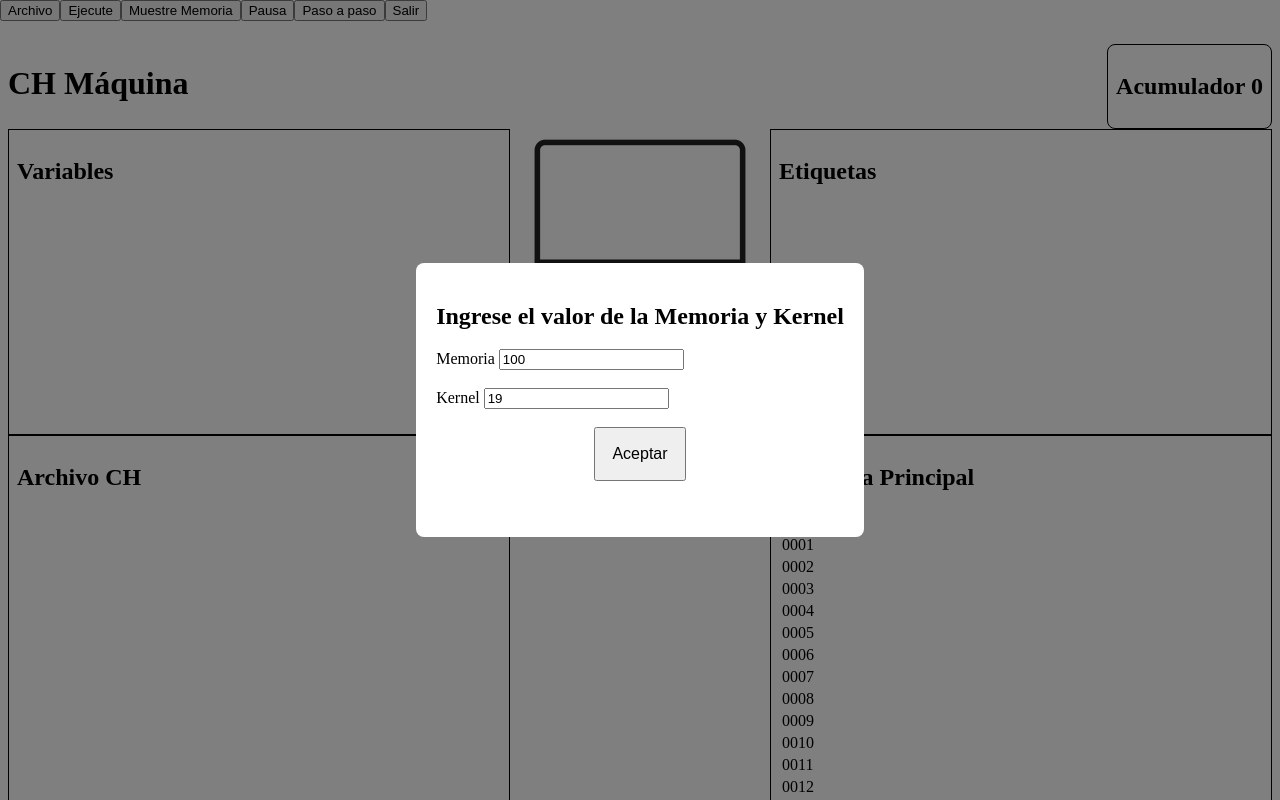
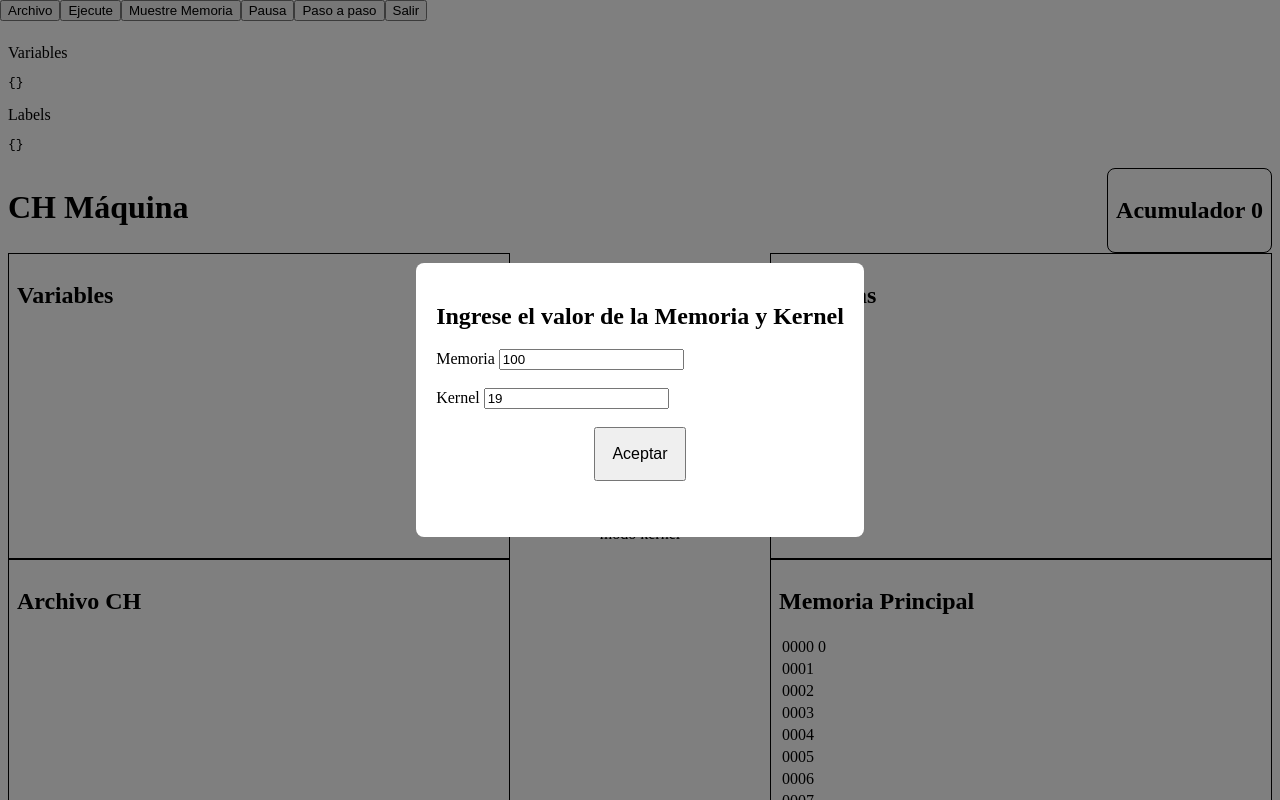
Before and after one commit to ElizabethCA94/ch-web, a Vue app: page / in a window 1280 px wide. Shown: the top 800 px of the page. Built offline with nearby package versions, Linux system fonts and the light colour scheme.

Commit message:
feat: methods for ch file

```diff
--- a/src/App.vue
+++ b/src/App.vue
@@ -1,5 +1,14 @@
 <template>
   <div class="ss-page">
+    <p>
+      Variables <br />
+      <pre>{{ mainMemoryVariables }}</pre>
+    </p>
+    <p>
+      Labels <br />
+      <!-- Texto preformateado con saltos de linea -->
+      <pre>{{ mainMemoryLabels }}</pre>
+    </p>
     <div class="ss-menu">
       <span class="ss-file-submenu">
         <button>Archivo</button>
@@ -26,6 +35,8 @@
     <div class="ss-header">
       <h1>CH Máquina</h1>
       <div class="ss-accumulator">
+        <!--Referencia reactiva: ref, proxy reflectivo, es una referencia en memoria de un valor global
+         mientras de reactive: es un conjunto de referencias reactivas  -->
         <h2>Acumulador {{ mainMemory[0].value }}</h2>
       </div>
     </div>
@@ -113,6 +124,7 @@ const userMemory = ref(100);
 const kernel = ref(19);
 const isStartModalOpen = ref(true); //variable global para que el modal que active para pedir kernel y userMemory
 // kernel.value = window.prompt('Ingrese el valor del Kernel')
+//espacio reservado para el acomulador y kernel
 const memory = reactive([
   {
     type: "accumulator",
@@ -123,17 +135,18 @@ const isStepByStep = ref(false);
 
 //necesita ser asincrona, debido a que la reactividad impide ver los cambios al tener paso a paso activo
 async function onExecute() {
-  const delay = ms => new Promise(res => setTimeout(res, ms));
-  for (const instructionString of instructions.value) {
+  const delay = (ms) => new Promise((res) => setTimeout(res, ms));
+  for (let index = 0; index < instructions.value.length; index++) {
+    const instructionString = instructions.value[index];
     if (isStepByStep.value) {
       await delay(1);
-      alert('Desea continuar?')
+      alert(`Desea continuar? ${instructionString}`);
     }
     const parts = instructionString.split(" ");
     const instruction = parts[0];
     const action = functions[instruction];
     if (action) {
-      action(parts); //ejecutar la funcion
+      action(parts, index); //ejecutar la funcion
     }
   }
 }
@@ -179,18 +192,18 @@ const validators = {
   imprima: () => {},
   etiqueta: () => {},
   vaya: () => {},
-  vasasi: () => {},
+  vayasi: () => {},
   retorne: () => {},
 };
 
 // diccionario de las funciones de ejecución
 const functions = {
-  nueva: () => {},
+  nueva: nuevaFunction,
   cargue: cargueFunction,
-  almacene: () => {},
-  lea: () => {},
-  sume: () => {},
-  reste: () => {},
+  almacene: almaceneFunction,
+  lea: leaFunction,
+  sume: sumeFunction,
+  reste: resteFunction,
   multiplique: () => {},
   divida: () => {},
   potencia: () => {},
@@ -205,18 +218,57 @@ const functions = {
   imprima: () => {},
   etiqueta: () => {},
   vaya: () => {},
-  vasasi: () => {},
+  vayasi: vayasiFunction,
   retorne: () => {},
 };
 
+//agregamos el valor de las variables a al diccionario de variables, a partir de la destructuracion
+function nuevaFunction(parts) {
+  const [, name] = parts;
+  const variableValue = addDefaultValue(parts);
+  mainMemoryVariables[name] = variableValue;
+}
+
+//permitimos que el usuario pueda agregar un nuevo valor a la variable y si no lo desea se deja el valor por defecto
+function leaFunction([, variableName]) {
+  const newValue = prompt(`Agregue el valor de ${variableName}`);
+  if (newValue !== "") {
+    mainMemoryVariables[variableName] = newValue;
+  }
+}
+
+//cambia el valor del acomulador, al de la resta del acomulador - valor indicado
 function cargueFunction(parts) {
   const variableName = parts[1];
-  const variable = variables.value.find(
-    (variable) => variable.name === variableName
-  );
-  if (variableName) {
-    mainMemory.value[0].value = variable.value;
+  const variableValue = mainMemoryVariables[variableName];
+  mainMemory.value[0].value = variableValue;
+}
+
+function vayasiFunction([, label1, label2], index) {
+  const accumulator = mainMemory.value[0].value;
+  if (accumulator > 0) {
+    index = mainMemoryLabels[label1];
+  } else if (accumulator > 0) {
+    index = mainMemoryLabels[label2];
   }
+}
+
+function resteFunction([, variableName]) {
+  const currentValue = mainMemory.value[0].value;
+  const subtractValue = mainMemoryVariables[variableName];
+  const newValue = currentValue - subtractValue;
+  mainMemory.value[0].value = newValue;
+}
+
+function sumeFunction([, variableName]) {
+  const currentValue = mainMemory.value[0].value;
+  const sumValue = mainMemoryVariables[variableName];
+  const newValue = currentValue + sumValue;
+  mainMemory.value[0].value = newValue;
+}
+
+function almaceneFunction([, variableName]) {
+  mainMemoryVariables[variableName] = mainMemory.value[0].value;
 }
 
 function checkChFileSintax(fileLines) {
@@ -268,8 +320,9 @@ function addDefaultValue(parts) {
     C: "",
   };
   //si no hay valor en la variable el fichero ch, retorna el valor por defecto, de los contrario retorna el valor que traiga (original)
-  if (!value) return types[type];
-  return value;
+  let valueToReturn = value ?? types[type];
+  if (["I", "R"].includes(type)) valueToReturn = Number(valueToReturn);
+  return valueToReturn;
 }
 
 const variableNames = computed(() => {
@@ -340,6 +393,19 @@ const mainMemory = computed(() => {
   return result;
 });
 
+const mainMemoryLabels = computed(() => {
+  return mainMemory.value.reduce((labels, memoryItem) => {
+    if (
+      memoryItem.type === "instruction" &&
+      memoryItem.value.includes("etiqueta")
+    ) {
+      const [, name, value] = memoryItem.value.split(" ");
+      labels[name] = parseInt(value);
+    }
+    return labels;
+  }, {});
+});
+
 const labels = computed(() => {
   return mainMemory.value.reduce((labels, memoryItem) => {
     if (
@@ -353,6 +419,9 @@ const labels = computed(() => {
     return labels;
   }, []);
 });
+
+//crea como un objeto vacio, no necesita acceder al atributo value, menos nativo, mas alto nivel
+const mainMemoryVariables = reactive({});
 </script>
 
 <style>
```
